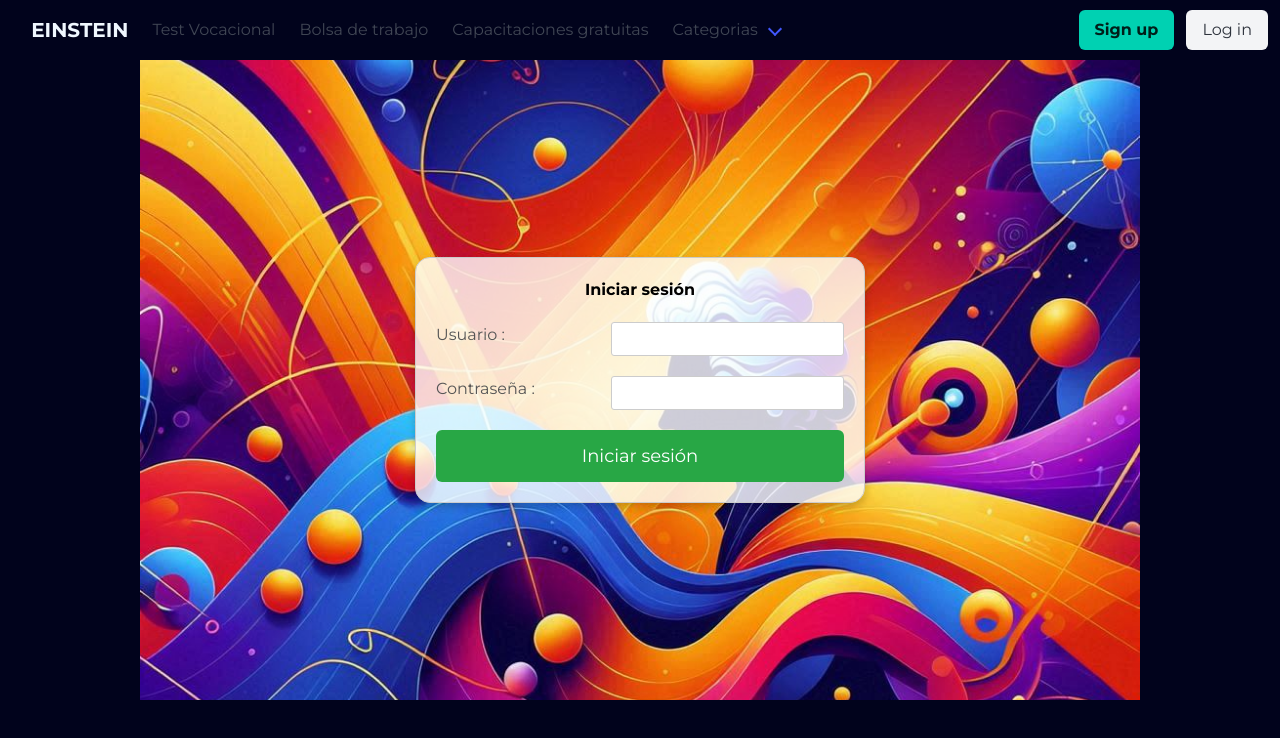
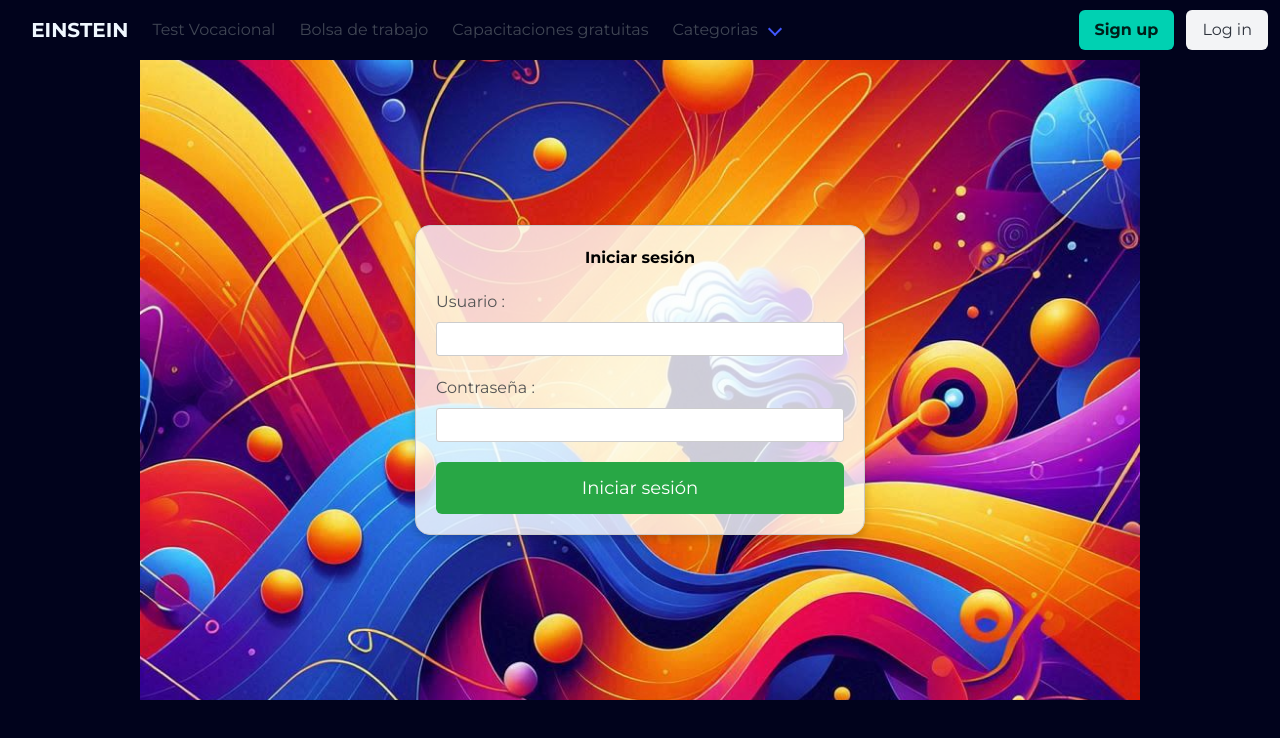
Before and after one commit to HernanElichiry/TP.Final.FullStack, a React (Vite) app: page /Login in a window 1280 px wide. Shown: the top 738 px of the page. Built offline with nearby package versions, Linux system fonts and the light colour scheme.

Commit message:
arreglando

```diff
--- a/src/LandigPage/Login/login.css
+++ b/src/LandigPage/Login/login.css
@@ -29,13 +29,6 @@
     font-size: 16px;
   }
 
-  .error-message {
-    color: red;
-    font-size: 18px;
-    font-weight: bold;
-  }
-
-
   .login-container {
     background-color: rgba(255, 255, 255, 0.8);
     width: 450px; /* Asegúrate de incluir 'px' para el ancho */
@@ -46,8 +39,8 @@
     box-shadow: 0 4px 8px rgba(0, 0, 0, 0.2);
     color: #000; /* Color del texto en el contenedor de login */
 }
+
 .login-h2{
-
   justify-content: center;
   display: flex;
   color: #000;
@@ -64,8 +57,8 @@
   .form-group {
     margin-bottom: 15px;
     display: flex;
-    align-items: center;
-    justify-content: space-between;
+    flex-direction: column; /* Alinea los elementos en columna */
+    align-items: stretch;   /* Asegúrate de que los inputs ocupen el ancho completo */
   }
 
   .styled-input::placeholder {
@@ -98,6 +91,7 @@
   .login-btn:hover {
     background-color: #45a049;
   }
+
   .form-group label {
     width: 150px; /* Ajusta el ancho según tus necesidades */
     margin-right: 10px;
--- a/src/LandigPage/Login/register.jsx
+++ b/src/LandigPage/Login/register.jsx
@@ -32,7 +32,7 @@ const RegisterForm = () => {
       birthdate: birthdate.toISOString().substring(0, 10),
       email,
       password,
-      roleId: isProfessor ? 2 : 1,
+      role_id: isProfessor ? 2 : 1,
     };
 
     console.log("User Data to Send:", userData); // Agregar este log
@@ -69,8 +69,8 @@ const RegisterForm = () => {
           if (errors.password) {
             setErrorMessage(errors.password);
           }
-          if (errors.roleId) {
-            setErrorMessage(errors.roleId);
+          if (errors.role_id) {
+            setErrorMessage(errors.role_id);
           }
         } else {
           setErrorMessage("Error al registrar un usuario");
@@ -112,15 +112,6 @@ const RegisterForm = () => {
                 className="styled-input"
               />
             </div>
-            {/* <div className="form-group">
-              <input
-                id="lastname"
-                value={lastName}
-                onChange={(e) => setLastName(e.target.value)}
-                placeholder="Apellido"
-                className="styled-input"
-              />
-            </div> */}
             <div className="form-group">
               <input
                 id="birthdate"
@@ -152,14 +143,6 @@ const RegisterForm = () => {
                 className="styled-input"
               />
             </div>
-
-            {/* {errorMessage && (
-              <p className="error-message">
-                {typeof errorMessage === "string"
-                  ? errorMessage
-                  : errorMessage.message}
-              </p>
-            )} */}
 
             <div className="form-group">
               <input
```
Also changed, not shown: src/LandigPage/SearchBar/SearchBar.jsx (+4 -4 lines).
